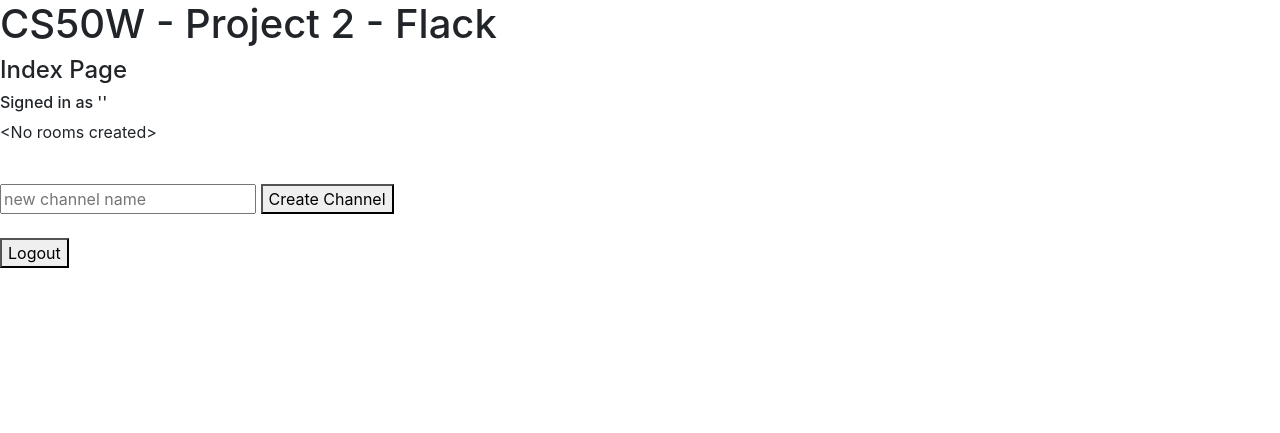
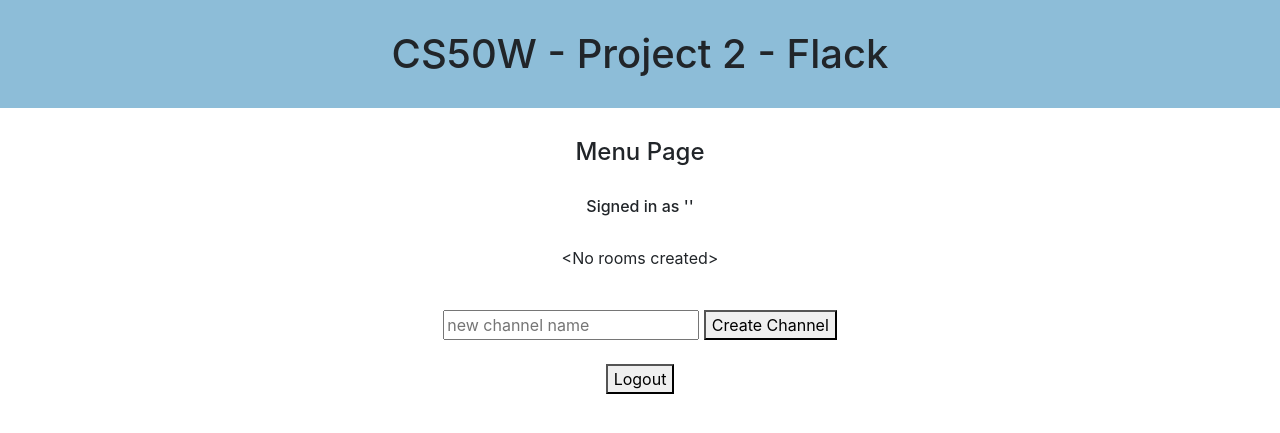
Before and after one commit to cbenade/CS50W-project2, a Flask app: template templates/index.html in a window 1280 px wide. Shown: the top 433 px of the page. Run offline with Flask 2, Linux system fonts and the light colour scheme; the template is opened without the code that fills it, so the values that code supplies are empty; some libraries are stand-ins or nearby versions.

Commit message:
Styling changes, added JS functionality and user friendly behavior

```diff
--- a/application.py
+++ b/application.py
@@ -38,9 +38,9 @@ def index():
         return render_template("index.html", user=session["username"], rooms=rooms)
 
 ##################################################################################################################
-@app.route("/exit", methods=["GET", "POST"])
+@app.route("/menu", methods=["GET", "POST"])
 @login_required
-def exit():
+def exit_room():
     session["room"] = None
     return redirect("/")
 
--- a/static/index.js
+++ b/static/index.js
@@ -20,6 +20,11 @@ function render_channel(data) {
 
 document.addEventListener('DOMContentLoaded', () => {
 
+    // Used to return the user to the menu when clicking the back button in a room page. This is necessary
+    // due to flask using redirects with session['room'] unless user has specifically requested to
+    // leave a room with either the back-button or by clicking 'Exit Room'.
+    history.pushState(null, null, '/menu');
+
     // Connect to websocket
     var socket = io.connect(location.protocol + '//' + document.domain + ':' + location.port);
 
@@ -38,6 +43,8 @@ document.addEventListener('DOMContentLoaded', () => {
     // Add new channel to list of rooms
     socket.on('channel_created', data => {
         render_channel(data);
+        // Set scroll to bottom of page
+        window.scrollTo(0, document.body.scrollHeight);
     });
 
     // Increment message counter for corresponding room
@@ -62,6 +69,12 @@ document.addEventListener('DOMContentLoaded', () => {
         for (i = 0, len = data.length; i < len; i++) {
             render_channel(data[i]);
         };
+
+        // Add empty message if no messages returned
+        const empty = document.querySelector('#empty_message');
+        if (empty !== null) {
+            empty.innerHTML = '&ltNo rooms created&gt';
+        }
     };
 
     // Send request
--- /dev/null
+++ b/static/style.css
@@ -0,0 +1,89 @@
+body {
+  text-align: center;
+}
+
+h1 {
+  background-color: #8DBDD8;
+  padding-top: 30px;
+  padding-bottom: 30px;
+}
+
+h4 {
+  margin-top: 30px;
+  margin-bottom: 30px;
+}
+
+h6 {
+  margin-top: 10px;
+  margin-bottom: 30px;
+}
+
+#room_list {
+  list-style: none;
+}
+
+.room_entry {
+  position: relative;
+  border-top: dotted 1px black;
+  margin-left: 31%;
+  margin-right: 34%;
+  font-size: 16px;
+  text-align: left;
+}
+.room_entry .room {
+  font-size: small;
+  padding-left: 1%;
+  display: inline-block;
+  max-width: 65%;
+  word-wrap: break-word;
+}
+.room_entry .count {
+  position: absolute;
+  font-size: x-small;
+  text-align: right;
+  right: 1%;
+  top: 50%;
+  transform: translateY(-50%);
+}
+
+.room_entry:last-child {
+  border-bottom: dotted 1px black;
+}
+
+#logout_button {
+  margin-bottom: 30px;
+}
+
+.message_container {
+  position: relative;
+  border-top: dotted 1px black;
+  margin-left: 33%;
+  margin-right: 33%;
+  font-size: 16px;
+  text-align: left;
+}
+.message_container .message_entry {
+  font-size: small;
+  padding-left: 1%;
+  display: inline-block;
+  max-width: 65%;
+  word-wrap: break-word;
+}
+.message_container .message_time {
+  position: absolute;
+  font-size: x-small;
+  text-align: right;
+  right: 1%;
+  top: 50%;
+  transform: translateY(-50%);
+}
+
+.message_container:last-child {
+  border-bottom: dotted 1px black;
+}
+
+#exit_button {
+  margin-bottom: 30px;
+}
+
+/*# sourceMappingURL=style.css.map */
--- /dev/null
+++ b/static/style.scss
@@ -0,0 +1,89 @@
+// CSS variables
+$m1: 30px;
+$m2: 20px;
+$m3: 10px;
+$b1: dotted 1px black;
+$b2: dotted 1px black;
+// Center all app content
+body {
+    text-align: center;
+}
+// App title bar
+h1 {
+    background-color: #8DBDD8;
+    padding-top: $m1;
+    padding-bottom: $m1;
+}
+// Room Headers
+h4 {
+    margin-top: $m1;
+    margin-bottom: $m1;
+}
+// Signed in as item
+h6 {
+    margin-top: $m3;
+    margin-bottom: $m1;
+}
+// Menu CSS
+#room_list {
+    list-style: none;
+}
+.room_entry {
+    position: relative;
+    border-top: $b1;
+    margin-left: 31%;
+    margin-right: 34%;
+    font-size: 16px;
+    text-align: left;
+    .room {
+        font-size: small;
+        padding-left: 1%;
+        display: inline-block;
+        max-width: 65%;
+        word-wrap: break-word;
+    }
+    .count {
+        position: absolute;
+        font-size: x-small;
+        text-align: right;
+        right: 1%;
+        top: 50%;
+        transform: translateY(-50%);
+    }
+}
+.room_entry:last-child {
+    border-bottom: $b1;
+}
+#logout_button {
+    margin-bottom: $m1;
+}
+// Room CSS
+.message_container {
+    position: relative;
+    border-top: $b2;
+    margin-left: 33%;
+    margin-right: 33%;
+    font-size: 16px;
+    text-align: left;
+    .message_entry {
+        font-size: small;
+        padding-left: 1%;
+        display: inline-block;
+        max-width: 65%;
+        word-wrap: break-word;
+    }
+    .message_time {
+        position: absolute;
+        font-size: x-small;
+        text-align: right;
+        right: 1%;
+        top: 50%;
+        transform: translateY(-50%);
+    }
+}
+.message_container:last-child {
+    border-bottom: $b2;
+}
+#exit_button {
+    margin-bottom: $m1;
+}
--- a/templates/index.html
+++ b/templates/index.html
@@ -1,14 +1,15 @@
 {% extends "layout.html" %}
 
 {% block title %}
-    Index
+    Flack: Menu
 {% endblock %}
 
 {% block js %}
     {% raw -%}
         <script id="new_channel" type="text/x-handlebars-template">
             <li class="room_entry">
-                <a href="{{ href }}">{{ room }}</a> ( <span id="{{ room }}_message_count">{{ count }}</span> Messages )
+                <span class="room"><a href="{{ href }}">{{ room }}</a></span>
+                <span class="count"> ( <span id="{{ room }}_message_count">{{ count }}</span> Messages )</span>
             </li>
         </script>
     {%- endraw %}
@@ -16,7 +17,7 @@
 {% endblock %}
 
 {% block body %}
-    <h4>Index Page</h4>
+    <h4>Menu Page</h4>
     <h6>
         Signed in as '{{ user }}'
     </h6>
@@ -32,7 +33,7 @@
         </form>
     </div>
     <br>
-    <div>
+    <div id="logout_button">
         <form action="{{ url_for('logout') }}" method="post">
             <button type="submit">Logout</button>
         </form>
--- a/templates/layout.html
+++ b/templates/layout.html
@@ -4,8 +4,7 @@
         <title>{% block title %}{% endblock %}</title>
         <meta name="viewport" content="width=device-width, initial-scale=1.0">
         <link rel="stylesheet" href="https://stackpath.bootstrapcdn.com/bootstrap/4.4.1/css/bootstrap.min.css" integrity="sha384-Vkoo8x4CGsO3+Hhxv8T/Q5PaXtkKtu6ug5TOeNV6gBiFeWPGFN9MuhOf23Q9Ifjh" crossorigin="anonymous">
-        <!-- <link rel="stylesheet" href="{{ url_for('static', filename='style.css') }}"> -->
-
+        <link rel="stylesheet" href="{{ url_for('static', filename='style.css') }}">
         <script type="text/javascript" src="//cdnjs.cloudflare.com/ajax/libs/socket.io/1.3.6/socket.io.min.js"></script>
         <script src="https://cdn.jsdelivr.net/npm/handlebars@latest/dist/handlebars.js"></script>
         {% block js %}{% endblock %}
--- a/templates/login.html
+++ b/templates/login.html
@@ -1,7 +1,7 @@
 {% extends "layout.html" %}
 
 {% block title %}
-    Login
+    Flack: Login
 {% endblock %}
 
 {% block body %}
```
Also changed, not shown: static/room.js (+12 -1 lines), templates/room.html (+7 -7 lines), 1 other file.
